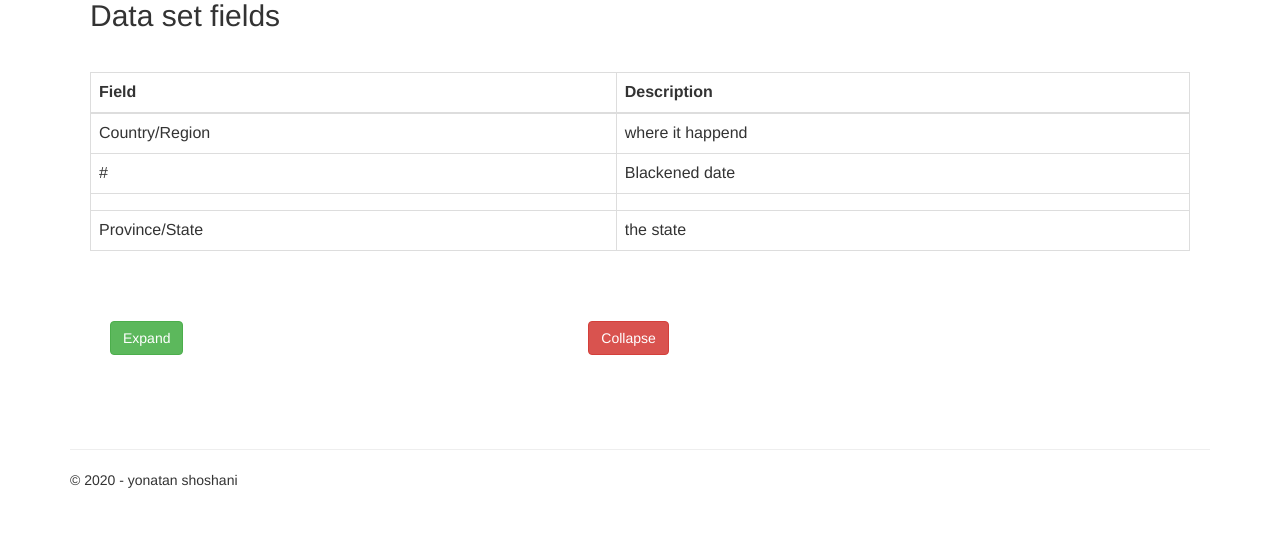
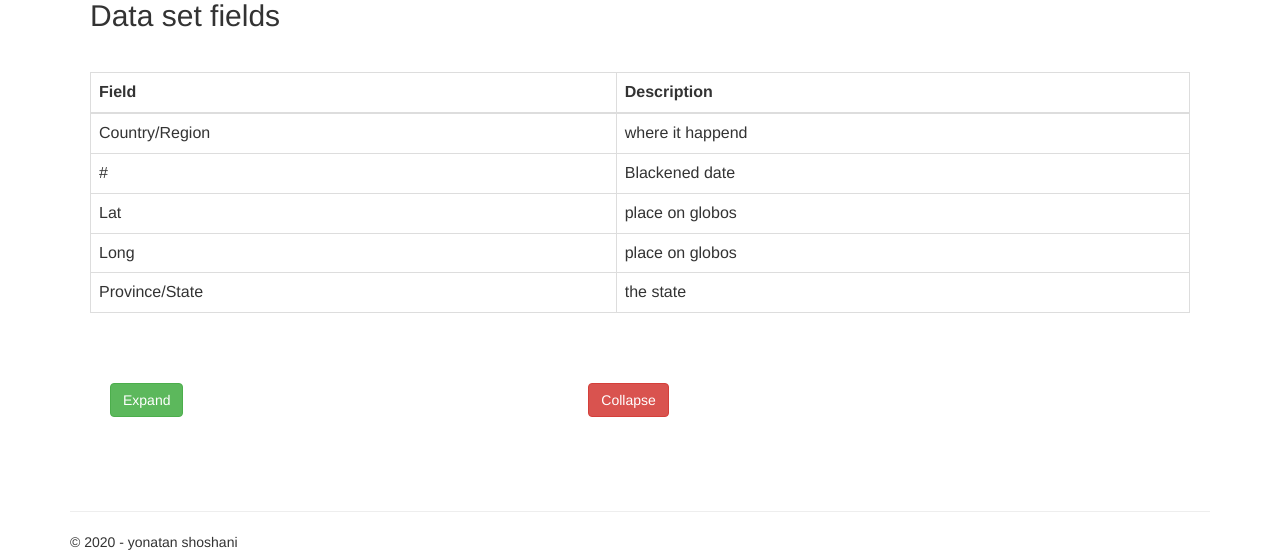
Before and after one commit to yonatanshoshani/dataproject, a Flask app: page /data/database1 in a window 1280 px wide. Shown: the part 281-834 px from the top of the page. Before the commit the page ends 769 px from the top, so only its background shows below. Run offline with Flask 2, Linux system fonts and the light colour scheme; parts of the project's set-up code (start-up, migrations or seed data) failed here and were passed over; some libraries are stand-ins or nearby versions.

Commit message:
add data base text

```diff
--- a/dataproject/dataproject/templates/database1.html
+++ b/dataproject/dataproject/templates/database1.html
@@ -32,8 +32,12 @@
                 <td>Blackened date</td>
             </tr>
             <tr>
-                <td></td>
-                <td></td>
+                <td>Lat</td>
+                <td>place on globos</td>
+            </tr>
+            <tr>
+                <td>Long</td>
+                <td>place on globos</td>
             </tr>
             <tr>
                 <td>Province/State</td>
```
